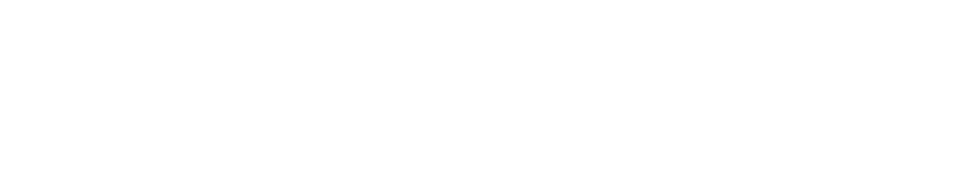
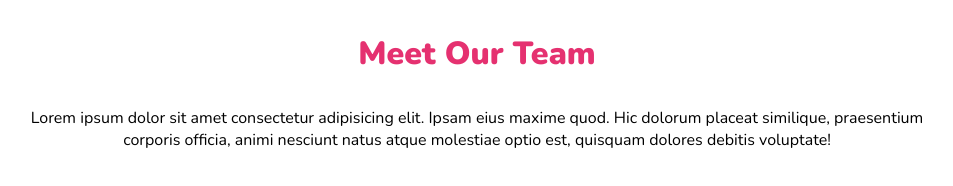
Before and after one commit to luca-macedone/html-css-float-cards, a plain HTML site: page index.html in a window 1280 px wide. Shown: the whole page, without its empty margins (163-1116 px from the left). Drawn offline with nearby package versions, Linux system fonts and the light colour scheme.

Commit message:
add "header" section

```diff
--- a/assets/css/style.css
+++ b/assets/css/style.css
@@ -0,0 +1,52 @@
+/* #region common */
+@import url('https://fonts.googleapis.com/css2?family=Nunito:wght@400;700;900&display=swap');
+
+* {
+    margin: 0;
+    padding: 0;
+    box-sizing: border-box;
+}
+
+:root {
+    --fc-white-lighter: #ffffff;
+    --fc-white-light: #fefdf8;
+    --fc-black: #0f0e17;
+    --fc-pink: #e53170;
+    --fc-lightblue: #6bcaee;
+}
+
+body {
+    font-family: 'Nunito', sans-serif;
+    font-weight: 400;
+}
+
+/* #endregion common */
+
+/* #region utility */
+
+.container {
+    width: 70%;
+
+    margin: 0 auto;
+}
+
+/* #endregion utility */
+
+/* #region main */
+
+h1 {
+    font-weight: 900;
+    color: var(--fc-pink);
+
+    padding: 2rem 0;
+}
+
+#header {
+    text-align: center;
+}
+
+#header p {
+    padding-bottom: 1rem;
+}
+
+/* #endregion main */
--- a/index.html
+++ b/index.html
@@ -10,6 +10,17 @@
     <title>Float Cards</title>
 </head>
 <body>
+    <header class="container" id="header">
+        <h1>Meet Our Team</h1>
 
+        <p class="text color-black ">
+            Lorem ipsum dolor sit amet consectetur adipisicing elit. Ipsam eius maxime quod. Hic dolorum placeat similique, praesentium corporis officia, animi nesciunt natus atque molestiae optio est, quisquam dolores debitis voluptate!
+        </p>
+    </header>
+    <!-- /#header -->
+    <main class="container" id="main"></main>
+    <!-- /#main -->
+    <footer id="footer"></footer>
+    <!-- /#footer -->
 </body>
 </html>
```
